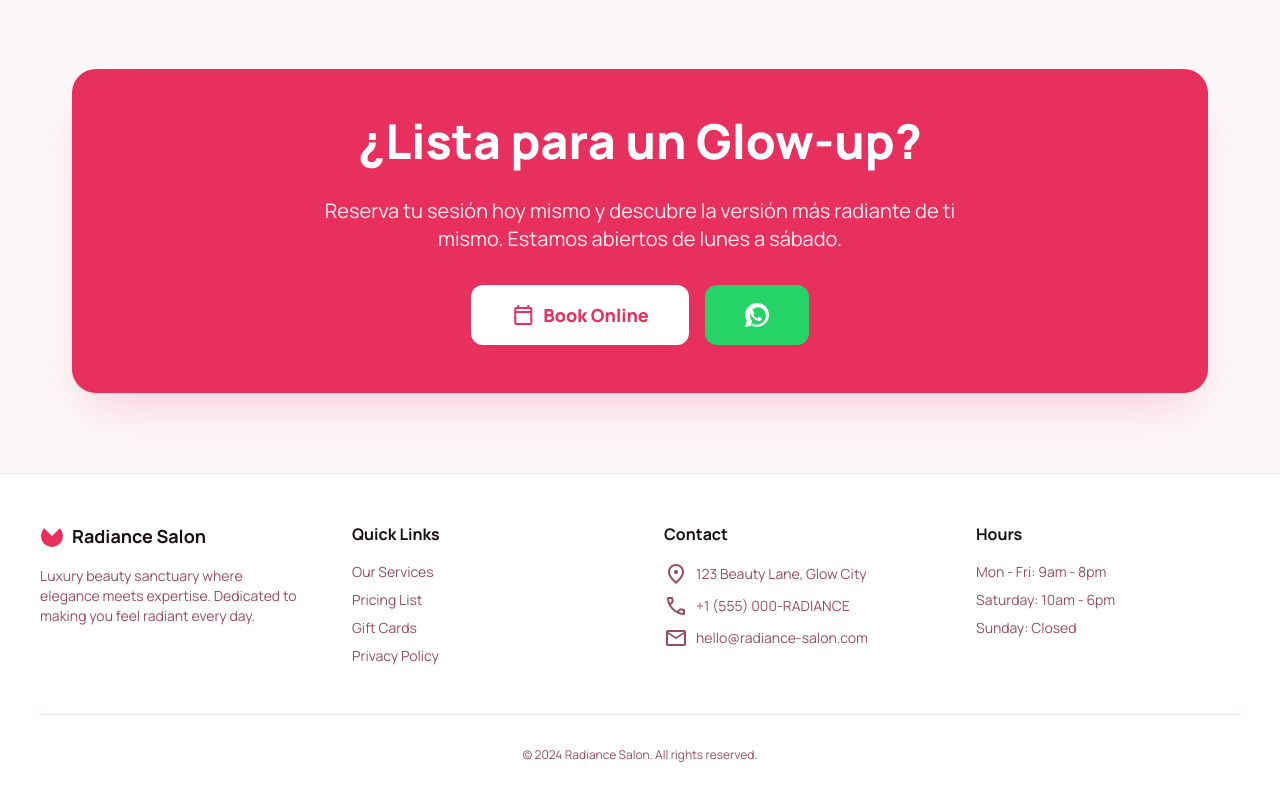
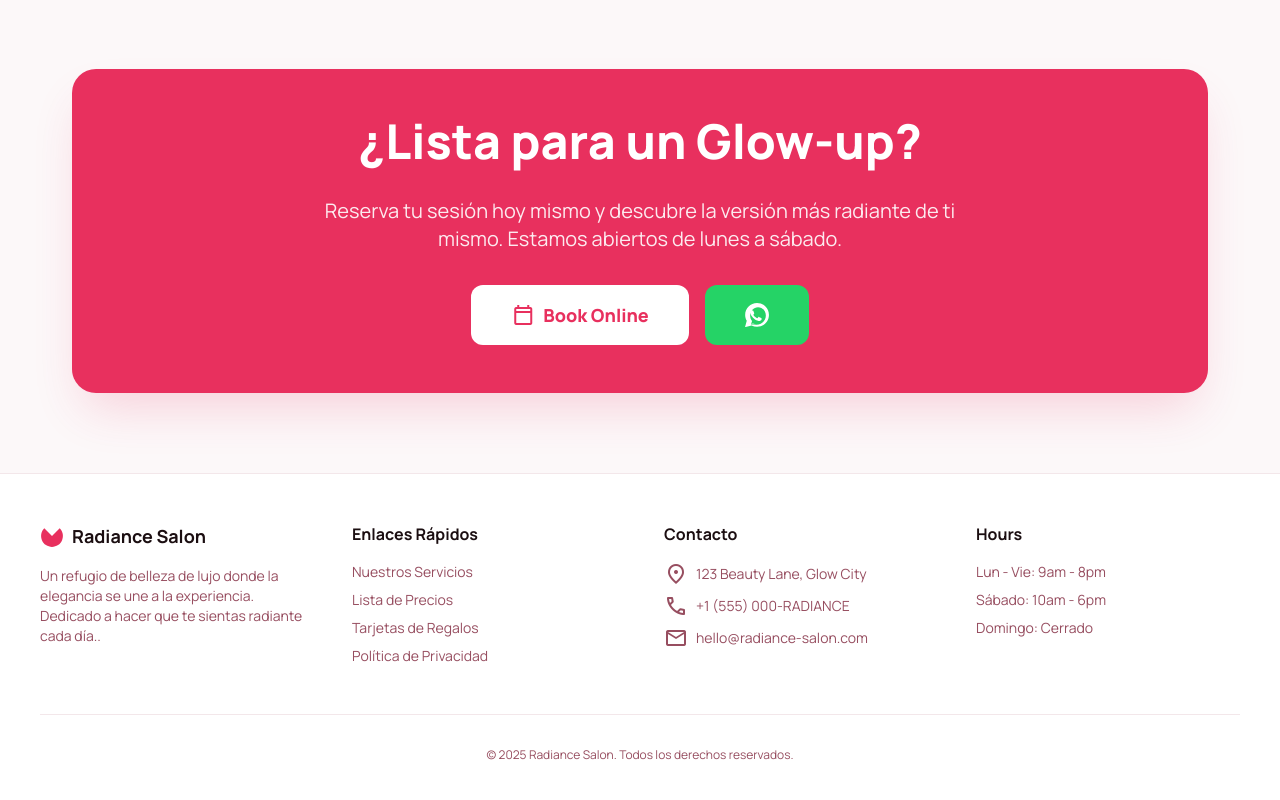
Before and after one commit to SergioPower/radiance-salon, a React (Vite) app: page / in a window 1280 px wide. Shown: the part 2928-3728 px from the top of the page. Built offline with nearby package versions, Linux system fonts and the light colour scheme.

Commit message:
feat: traducir contenido del pie de página y actualizar enlaces en Footer; agregar enlace a la página de reservas en FinalCTA; modificar título de testimonios en Home

```diff
--- a/src/components/layout/Footer.jsx
+++ b/src/components/layout/Footer.jsx
@@ -18,22 +18,25 @@ export default function Footer() {
 						</div>
 						<span className="font-bold text-lg text-[#1b0e11] dark:text-white">Radiance Salon</span>
 					</div>
-					<p className="text-sm text-[#974e60] dark:text-[#c4a1a9]">Luxury beauty sanctuary where elegance meets expertise.
-						Dedicated to making you feel radiant every day.</p>
+					<p className="text-sm text-[#974e60] dark:text-[#c4a1a9]">
+						Un refugio de belleza de lujo donde la elegancia se une a la experiencia. Dedicado a
+						hacer que te sientas radiante cada día..
+					</p>
 				</div>
 
+				{/* Enlaces */}
 				<div>
-					<h4 className="font-bold mb-4">Quick Links</h4>
+					<h4 className="font-bold mb-4">Enlaces Rápidos</h4>
 					<ul className="flex flex-col gap-2 text-sm text-[#974e60] dark:text-[#c4a1a9]">
-						<li><a className="hover:text-primary" href="#">Our Services</a></li>
-						<li><a className="hover:text-primary" href="#">Pricing List</a></li>
-						<li><a className="hover:text-primary" href="#">Gift Cards</a></li>
-						<li><a className="hover:text-primary" href="#">Privacy Policy</a></li>
+						<li><a className="hover:text-primary" href="#services">Nuestros Servicios</a></li>
+						<li><a className="hover:text-primary" href="#">Lista de Precios</a></li>
+						<li><a className="hover:text-primary" href="#">Tarjetas de Regalos</a></li>
+						<li><a className="hover:text-primary" href="#">Política de Privacidad</a></li>
 					</ul>
 				</div>
 
 				<div>
-					<h4 className="font-bold mb-4">Contact</h4>
+					<h4 className="font-bold mb-4">Contacto</h4>
 					<ul className="flex flex-col gap-2 text-sm text-[#974e60] dark:text-[#c4a1a9]">
 						<li className="flex items-center gap-2"><span className="material-symbols-outlined text-xs">location_on</span> 123
 							Beauty Lane, Glow City</li>
@@ -47,9 +50,9 @@ export default function Footer() {
 				<div>
 					<h4 className="font-bold mb-4">Hours</h4>
 					<ul className="flex flex-col gap-2 text-sm text-[#974e60] dark:text-[#c4a1a9]">
-						<li>Mon - Fri: 9am - 8pm</li>
-						<li>Saturday: 10am - 6pm</li>
-						<li>Sunday: Closed</li>
+						<li>Lun - Vie: 9am - 8pm</li>
+						<li>Sábado: 10am - 6pm</li>
+						<li>Domingo: Cerrado</li>
 					</ul>
 				</div>
 
@@ -58,8 +61,8 @@ export default function Footer() {
 
 
 			<div
-				className="max-w-[1200px] mx-auto mt-12 pt-8 border-t border-[#f3e7ea] dark:border-[#3a2228] text-center text-xs text-[#974e60]">
-				© 2024 Radiance Salon. All rights reserved.
+				className="max-w-300 mx-auto mt-12 pt-8 border-t border-[#f3e7ea] dark:border-[#3a2228] text-center text-xs text-[#974e60]">
+				© 2025 Radiance Salon. Todos los derechos reservados.
 			</div>
 		</footer>
 	)
--- a/src/pages/Home/FinalCTA.jsx
+++ b/src/pages/Home/FinalCTA.jsx
@@ -1,3 +1,5 @@
+import { Link } from "react-router-dom"
+
 export default function FinalCTA({ title, desc }) {
 	return (
 		<section className="py-20">
@@ -9,18 +11,21 @@ export default function FinalCTA({ title, desc }) {
 					{desc}
 				</p>
 				<div className="flex flex-col sm:flex-row gap-4 w-full justify-center">
-					<button className="bg-white text-primary px-10 py-4 rounded-xl font-black text-lg hover:bg-[#f3e7ea] transition-all flex items-center justify-center gap-2">
-						<span className="material-symbols-outlined">calendar_today</span>
-						Book Online
-					</button>
+					<Link to="/booking">
+						<button className="bg-white text-primary px-10 py-4 rounded-xl font-black text-lg hover:bg-[#f3e7ea] transition-all flex items-center justify-center gap-2">
+							<span className="material-symbols-outlined">calendar_today</span>
+							Book Online
+						</button>
+					</Link>
 
 					<button className="bg-[#25D366] text-white px-10 py-4 rounded-xl font-black text-lg hover:bg-[#20bd5a] transition-all flex items-center justify-center gap-2">
-						<svg class="size-6 fill-current" viewbox="0 0 24 24">
+						<svg className="size-6 fill-current" viewBox="0 0 24 24">
 							<path
 								d="M.057 24l1.687-6.163c-1.041-1.804-1.588-3.849-1.587-5.946.003-6.556 5.338-11.891 11.893-11.891 3.181.001 6.167 1.24 8.413 3.488 2.246 2.248 3.484 5.232 3.484 8.412-.003 6.557-5.338 11.892-11.893 11.892-1.91 0-3.791-.459-5.469-1.334l-6.528 1.711zm6.114-3.722l.441.262c1.452.862 3.126 1.317 4.841 1.317 5.18 0 9.397-4.218 9.397-9.397.001-4.572-3.519-8.291-7.85-8.291-4.331 0-7.85 3.719-7.85 8.291.001 1.836.543 3.58 1.57 5.061l.289.414-1.001 3.652 3.754-.984zm9.734-5.503c-.266-.134-1.576-.777-1.821-.865-.245-.089-.423-.134-.601.134-.178.267-.689.867-.845 1.045-.155.178-.312.2-.578.066-.266-.134-1.125-.415-2.144-1.325-.792-.707-1.327-1.58-1.482-1.847-.156-.267-.017-.411.117-.544.121-.119.266-.312.4-.467.133-.156.178-.267.266-.445.089-.178.044-.334-.022-.467-.067-.134-.601-1.446-.823-1.98-.216-.52-.454-.449-.622-.457-.16-.007-.344-.008-.528-.008-.184 0-.484.069-.738.347-.253.278-.967.945-.967 2.302 0 1.357.988 2.669 1.127 2.854.14.184 1.944 2.968 4.709 4.16.658.283 1.171.453 1.571.58.661.21 1.261.18 1.736.11.53-.079 1.576-.645 1.799-1.268.223-.623.223-1.157.155-1.268-.066-.111-.244-.178-.51-.312z">
 							</path>
 						</svg>
 					</button>
+
 				</div>
 			</div>
 
--- a/src/pages/Home/Home.jsx
+++ b/src/pages/Home/Home.jsx
@@ -28,7 +28,7 @@ export default function Home() {
 				/>
 
 				<Testimonials
-					title={"Qué Dicen Nuestros Clientes"}
+					title={"Testimonios de Clientes"}
 				/>
 
 				<FinalCTA
```
